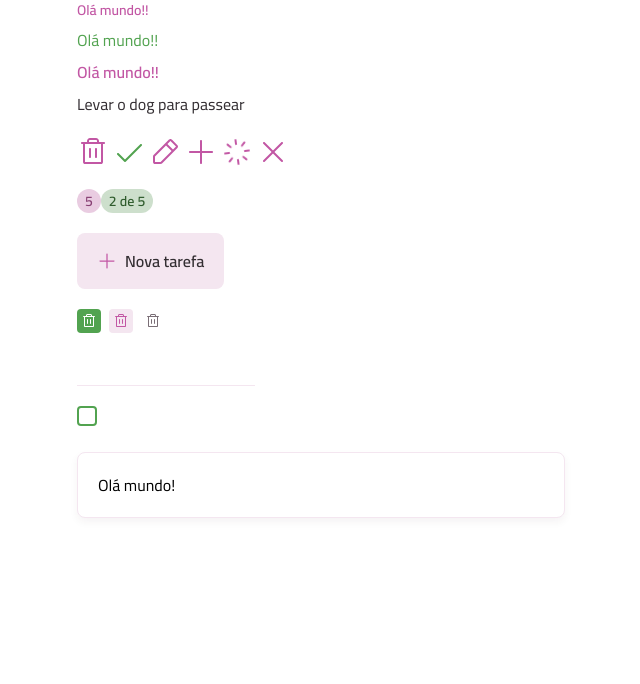
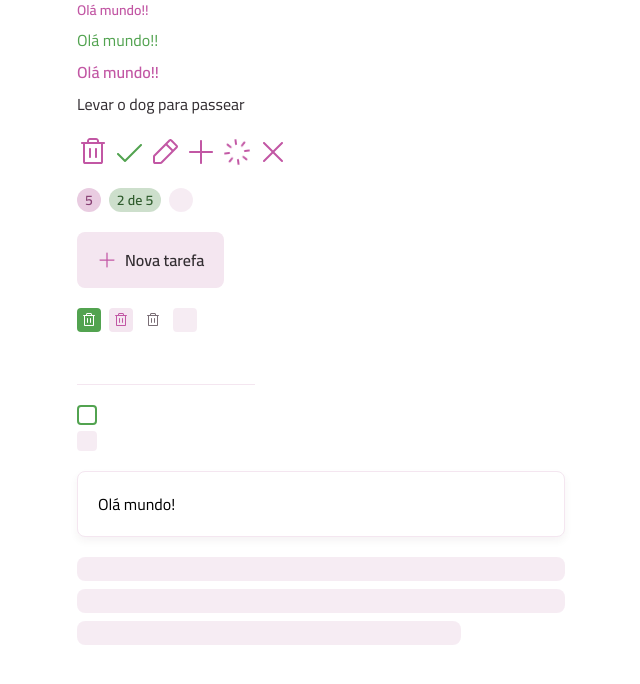
Before and after one commit to alexandreferrari-dev/ToDo-List, a React (Vite) app: page / in a window 1280 px wide. Shown: the top 684 px of the page, without its empty margins (319-959 px from the left). Built offline with nearby package versions, Linux system fonts and the light colour scheme.

Commit message:
criando-e-aplicando-componente-skeleton

```diff
--- a/src/App.tsx
+++ b/src/App.tsx
@@ -13,6 +13,7 @@
 import InputCheckbox from './components/input-checkbox.tsx';
 import Card from './components/card.tsx';
 import Container from './components/container.tsx';
+import Skeleton from './components/skeleton.tsx';
 
 export default function App() {
   return (
@@ -38,9 +39,10 @@
       <Icon svg={SpinnerIcon} animate className="fill-pink-base" />
       <Icon svg={XIcon} className="fill-pink-base" />
     </div>
-    <div>
+    <div className="flex gap-2">
       <Badge variant="secondary">5</Badge>
       <Badge variant="primary">2 de 5</Badge>
+      <Badge loading>5</Badge>
     </div>
     <div>
       <Button icon={PlusIcon}>Nova tarefa</Button>
@@ -49,15 +51,22 @@
       <ButtonIcon icon={TrashIcon} variant="primary" />
       <ButtonIcon icon={TrashIcon} variant="secondary" />
       <ButtonIcon icon={TrashIcon} variant="terciary" />
+      <ButtonIcon icon={TrashIcon} loading />
     </div>
     <div>
       <InputText />
     </div>
     <div>
       <InputCheckbox />
+      <InputCheckbox loading />
     </div>
     <div>
       <Card size="md">Olá mundo!</Card>
+    </div>
+    <div className="space-y-2">
+      <Skeleton className="h-6"/>
+      <Skeleton className="h-6"/>
+      <Skeleton className="w-96 h-6"/>
     </div>
   </div>
   </Container>
--- a/src/components/badge.tsx
+++ b/src/components/badge.tsx
@@ -1,10 +1,12 @@
 import React from 'react';
 import Text from './text';
-import { cva, type VariantProps } from 'class-variance-authority';
+import { cva, cx, type VariantProps } from 'class-variance-authority';
+import Skeleton from './skeleton';
 
 export const badgeVariants = cva("inline-flex items-center justify-center rounded-full", {
    variants: {
       variant: {
+         none: "",
          primary: "bg-green-light",
          secondary: "bg-pink-light",
       },
@@ -21,6 +23,7 @@
 export const badgeTextVariants = cva ("", {
    variants: {
       variant: {
+         none: "",
          primary: "text-green-dark",
          secondary: "text-pink-dark"
       }
@@ -30,8 +33,19 @@
    }
 });
 
+export const badgeSkeletonVariants = cva("", {
+   variants: {
+      size: {
+         sm: "w-6 h-6"
+      }
+   },
+   defaultVariants:{
+      size: "sm"
+   }
+});
+
 interface BadgeProps extends React.ComponentProps<"div">, VariantProps<typeof badgeVariants> {
-
+   loading?: boolean;
 }
 
 export default function Badge ({
@@ -39,8 +53,20 @@
   size,
   className,
   children,
+  loading,
   ...props
 }: BadgeProps) {
+   if (loading) {
+      return <Skeleton
+      rounded="full"
+      className={cx(
+         badgeVariants({variant: "none"}),
+         badgeSkeletonVariants({size}),
+         className
+      )}
+      />
+   }
+
    return (
       <div className={badgeVariants({variant, size, className})} {...props}>
          <Text variant="body-sm-bold" className={badgeTextVariants({variant})}>
--- a/src/components/button-icon.tsx
+++ b/src/components/button-icon.tsx
@@ -1,11 +1,13 @@
 import Icon from './icon'
 import { cva, type VariantProps } from 'class-variance-authority'
+import Skeleton from './skeleton';
 
 export const buttonIconVariants = cva(`
   inline-flex items-center justify-center cursor-pointer transition group
   `, {
   variants: {
     variant: {
+      none: "",
       primary: "bg-green-base hover:bg-green-dark",
       secondary: "bg-gray-200 hover:bg-pink-base",
       terciary: "bg-transparent hover:bg-gray-200"
@@ -27,6 +29,7 @@
 export const buttonIconIconVariants = cva ("transition", {
   variants: {
     variant: {
+      none: "",
       primary: "fill-white",
       secondary: "fill-pink-base group-hover:fill-white",
       terciary: "fill-gray-300 group-hover:fill-gray-400"
@@ -44,6 +47,7 @@
 interface ButtonIconProps
 extends Omit<React.ComponentProps<"button">, 'size' | 'disabled' >, VariantProps<typeof buttonIconVariants> {
   icon: React.ComponentProps<typeof Icon>["svg"]
+  loading?: boolean;
 }
 
 export default function ButtonIcon (
@@ -53,7 +57,14 @@
   disabled,
   className,
   icon,
+  loading,
   ...props}: ButtonIconProps) {
+    if (loading){
+      return <Skeleton
+        rounded="sm"
+        className={buttonIconVariants({variant: "none", size, className})}
+      />
+    }
   return (
     <button className={buttonIconVariants({ variant, size, disabled, className })}
     {...props}>
--- a/src/components/input-checkbox.tsx
+++ b/src/components/input-checkbox.tsx
@@ -2,6 +2,7 @@
 import React from "react";
 import CheckIcon from "../assets/icons/Check-Regular.svg?react"
 import Icon from './icon';
+import Skeleton from './skeleton';
 
 
 export const inputCheckboxWrapperVariants = cva(`
@@ -11,13 +12,20 @@
 
   export const inputCheckboxVariants = cva(`
     appearance-none peer flex cursor-pointer items-center justify-center
-    border-2 border-solid transition overflow-hidden
-    border-green-base hover:border-green-dark hover:bg-green-dark/20
-    checked:border-green-base checked:bg-green-base group-hover:checked:border-green-dark
-    group-hover:checked:bg-green-dark
+    transition overflow-hidden
+
     `,
     {
       variants: {
+        variant: {
+          none: "",
+          default: `
+          border-2 border-solid
+          border-green-base hover:border-green-dark hover:bg-green-dark/20
+          checked:border-green-base checked:bg-green-base group-hover:checked:border-green-dark
+          group-hover:checked:bg-green-dark
+          `
+        },
         size: {
           md: "w-5 h-5 rounded-sm"
         },
@@ -26,6 +34,7 @@
         }
       },
       defaultVariants: {
+        variant: "default",
         size: "md",
         disabled: false
       }
@@ -50,19 +59,29 @@
 
 
   interface InputCheckboxProps extends VariantProps<typeof inputCheckboxVariants>,
-    Omit<React.ComponentProps<"input">, "size" | "disabled"> {}
+    Omit<React.ComponentProps<"input">, "size" | "disabled"> {
+      loading?: boolean;
+    }
 
 export default function InputCheckbox({
+  variant,
   size,
   disabled,
   className,
+  loading,
   ...props
 }: InputCheckboxProps) {
+  if (loading){
+    return <Skeleton
+    rounded="sm"
+    className={inputCheckboxVariants({variant: "none", size})}
+    />
+  }
   return (
     <label className={inputCheckboxWrapperVariants({className})}>
       <input
         type="checkbox"
-        className={inputCheckboxVariants({size, disabled})}
+        className={inputCheckboxVariants({variant, size, disabled})}
         {...props}
       />
       <Icon className={inputCheckboxIconVariants({size})} svg={CheckIcon} />
--- /dev/null
+++ b/src/components/skeleton.tsx
@@ -0,0 +1,31 @@
+import { cva, type VariantProps } from 'class-variance-authority';
+import React from "react";
+
+
+export const skeletonVariants = cva(`
+  animate-pulse bg-gray-200 pointer-events-none
+  `,
+{
+  variants: {
+    rounded: {
+      sm: "rounded-sm",
+      lg: "rounded-lg",
+      full: "rounded-full"
+    }
+  },
+  defaultVariants: {
+    rounded: "lg"
+  }
+}
+);
+
+interface SkeletonProps extends VariantProps<typeof skeletonVariants>,
+  React.ComponentProps<"div"> {}
+
+export default function Skeleton({
+  rounded,
+  className,
+  ...props
+}: SkeletonProps){
+  return <div className={skeletonVariants({rounded, className})} {...props}/>
+}
```
